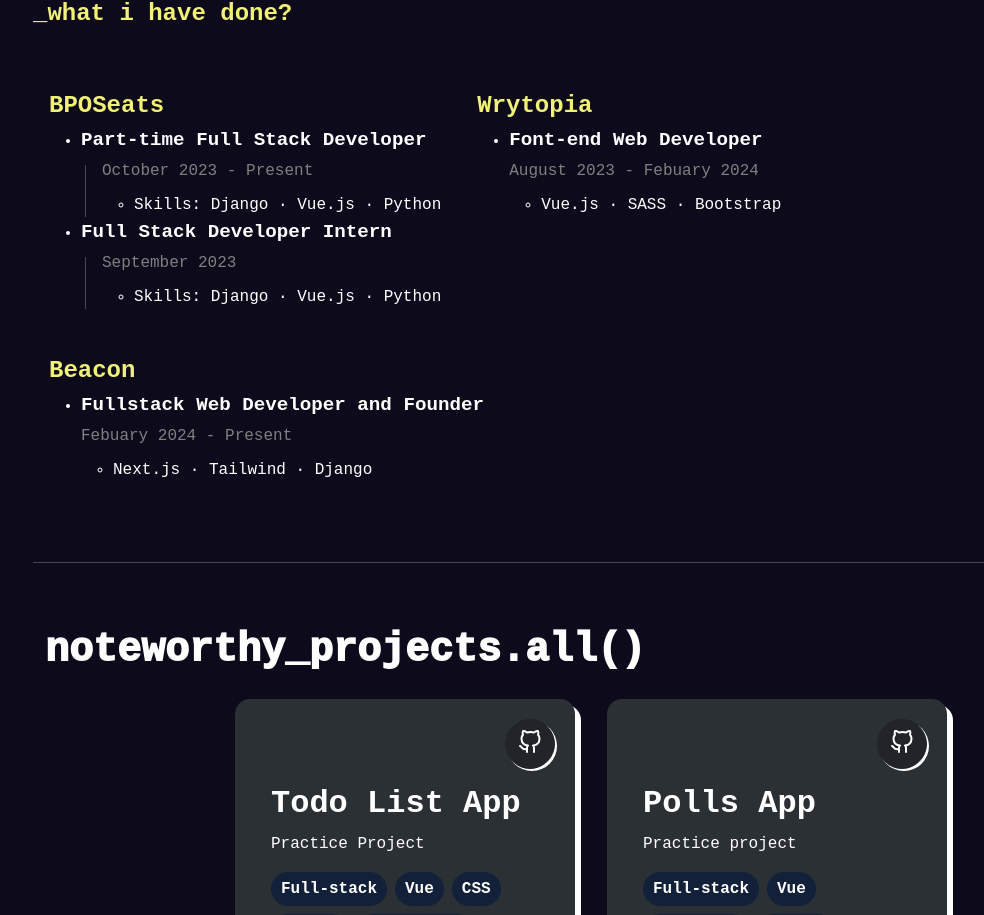
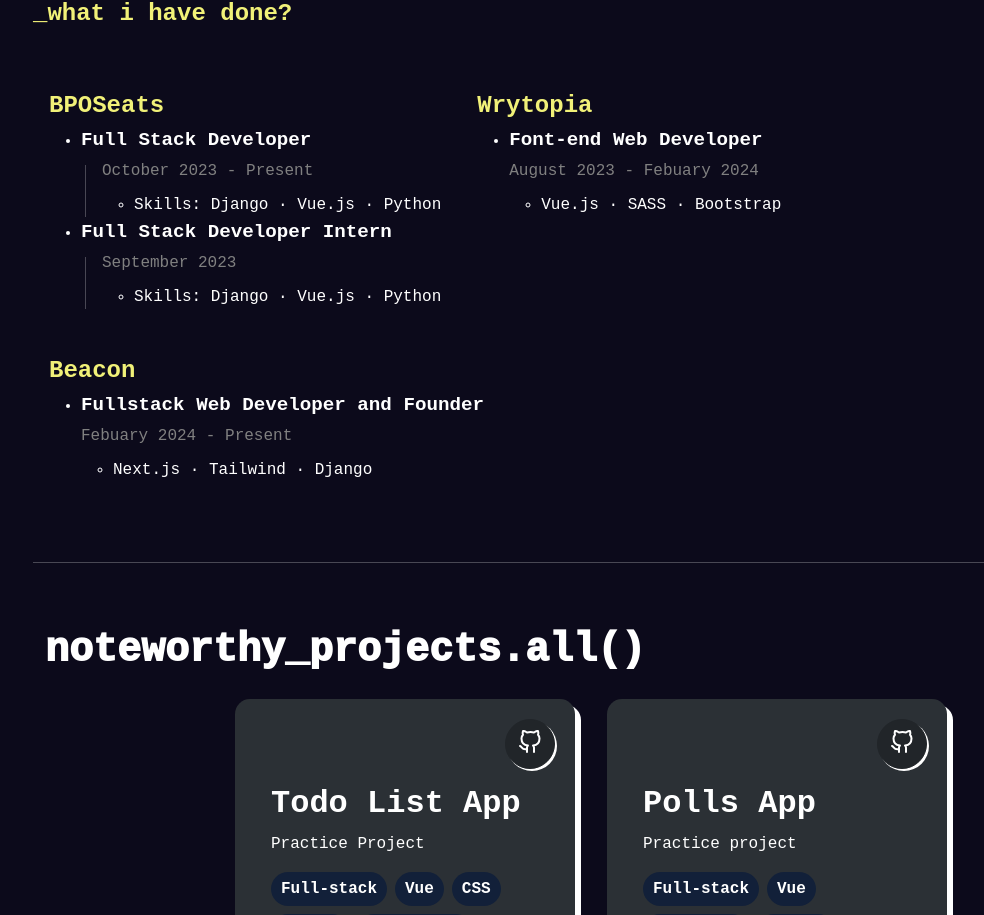
Before and after one commit to cup-noodlehS/portfolio-v2, a Vue app: page / in a window 1280 px wide. Shown: the part 2518-3433 px from the top of the page, without its empty margins (49-1033 px from the left). Built offline with nearby package versions, Linux system fonts and the light colour scheme.

Commit message:
change experience

```diff
--- a/src/components/index/experience.vue
+++ b/src/components/index/experience.vue
@@ -7,7 +7,7 @@
         <h4 class="title">BPOSeats</h4>
         <ul>
           <li>
-            <p class="sub-title">Part-time Full Stack Developer</p>
+            <p class="sub-title">Full Stack Developer</p>
             <div class="d-flex m-1">
               <div class="vr me-3"></div>
               <div>
```
